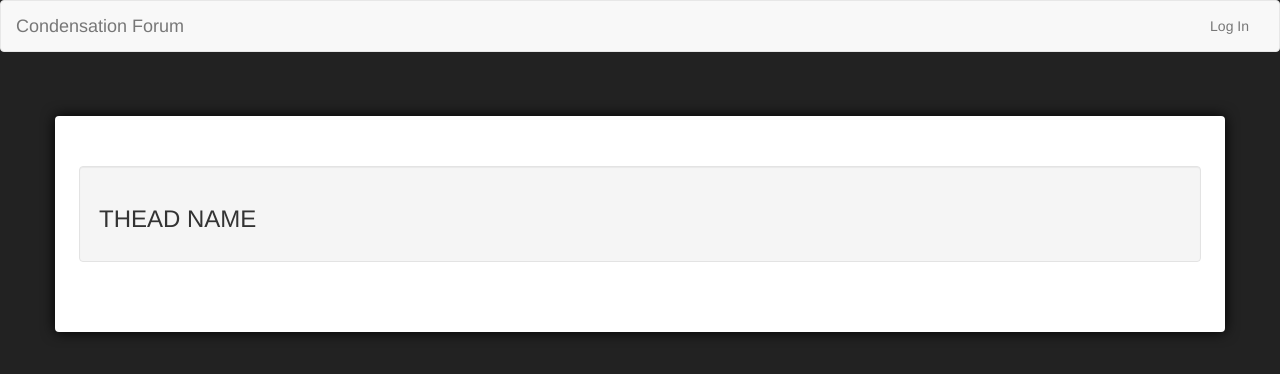
After one commit to BitFracture/condensation, a Flask app: a page that uses condensation-forum/templates/home.html in a window 1280 px wide. The commit adds this page. Shown: the top 374 px of the page. Run offline with Flask 2, Linux system fonts and the light colour scheme; some libraries are stand-ins or nearby versions.

Commit message:
added link routing

```diff
--- a/condensation-forum/application.py
+++ b/condensation-forum/application.py
@@ -62,20 +62,19 @@ def indexGetHandler():
     Returns the template "home" wrapped by "body" served as HTML
     """
     threads = None
+    #grab threads ordered by time, and zip them with some usernames
     with dataSessionMgr.session_scope() as dbSession:
         threads = query.getThreadsByCommentTime(dbSession)
+        urls = [url_for("threadGetHandler", tid=thread.id) for thread in threads]
         users = [thread.user for thread in threads]
         threads = query.extractOutput(threads)
         users = query.extractOutput(users)
 
 
-    homeRendered = homeTemplate.render(threads_zip_users=zip(threads, users))
+
+    homeRendered = homeTemplate.render(threads_zip_users_zip_urls=zip(threads, users, urls))
 
     user = authManager.getUserData()
-    if user == None:
-        homeRendered += "<br/><br/>User is not logged in"
-    else:
-        homeRendered += "<br/><br/>User is: " + user['name']
 
     return bodyTemplate.render(body = homeRendered, user = user )
 
@@ -92,6 +91,10 @@ def indexPostHandler():
 
     return indexGetHandler()
 
+@application.route("/thread/<int:tid>)")
+def threadGetHandler(tid):
+    return bodyTemplate.render(body=threadTemplate.render())
+
 
 # Load up Jinja2 templates
 templateLoader = jinja2.FileSystemLoader(searchpath="./templates/")
@@ -99,6 +102,7 @@ templateEnv = jinja2.Environment(loader=templateLoader)
 
 bodyTemplate = templateEnv.get_template("body.html")
 homeTemplate = templateEnv.get_template("home.html")
+threadTemplate = templateEnv.get_template("thread.html")
 
 # Run Flask app now
 if __name__ == "__main__":
--- a/condensation-forum/templates/home.html
+++ b/condensation-forum/templates/home.html
@@ -25,10 +25,10 @@
 
 
                 <!--uses thread and user colllections together in sequence-->
-                {% for thread, user in threads_zip_users %}
+                {% for thread, user, turl in threads_zip_users_zip_urls %}
 
                 <div class="well">
-                    <a href="{{ thread["id"] }}">
+                    <a href="{{ turl }}">
                         <div class="row">
                             <div class="col-md-4">
                                 <b>{{ thread["heading"] }}</b>
--- /dev/null
+++ b/condensation-forum/templates/thread.html
@@ -0,0 +1,9 @@
+{% block body %}
+<div class="well">
+    <div class="row">
+        <div class="col-md-12">
+            <h3>THEAD NAME</h3>
+        </div>
+    </div>
+</div>
+{% endblock %}
```
